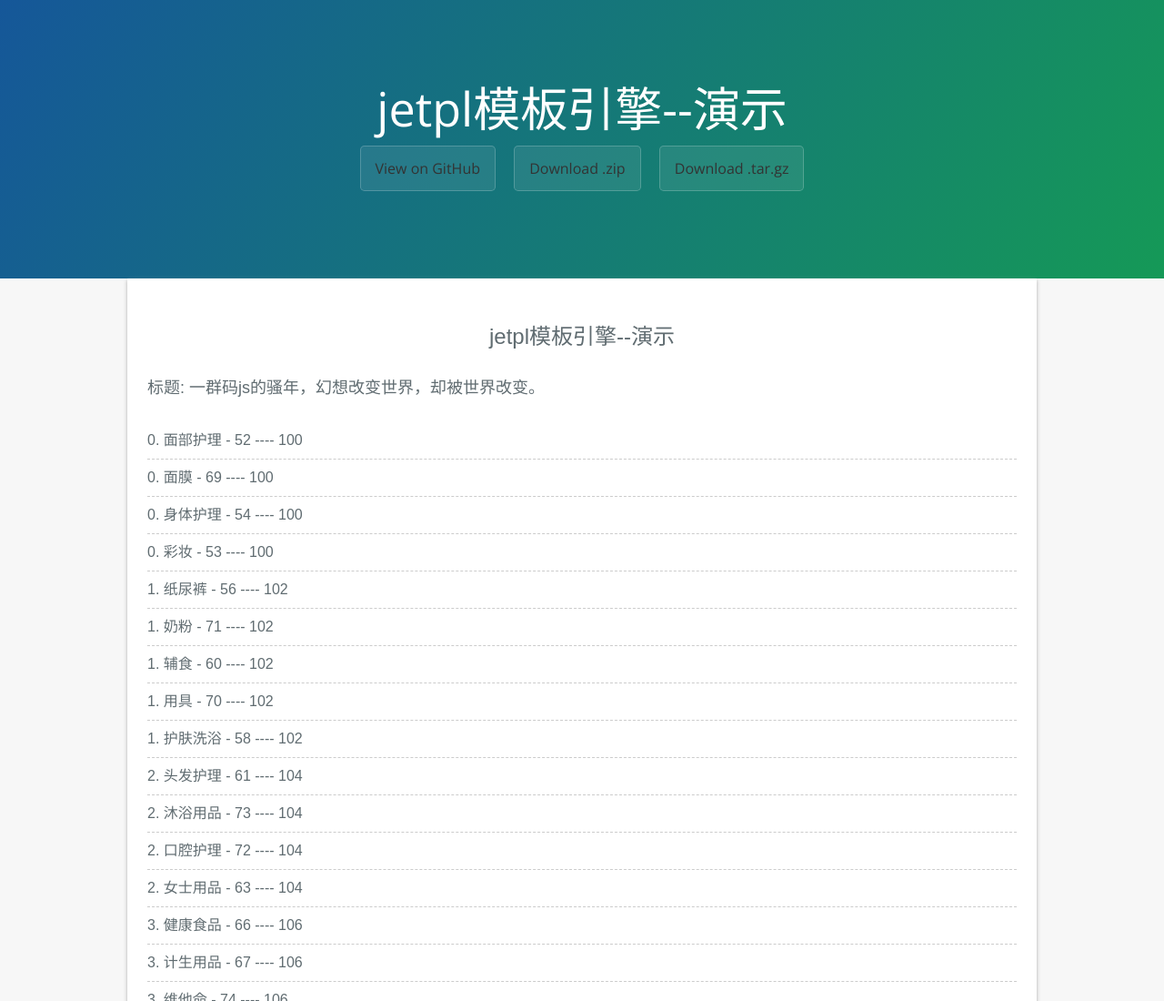
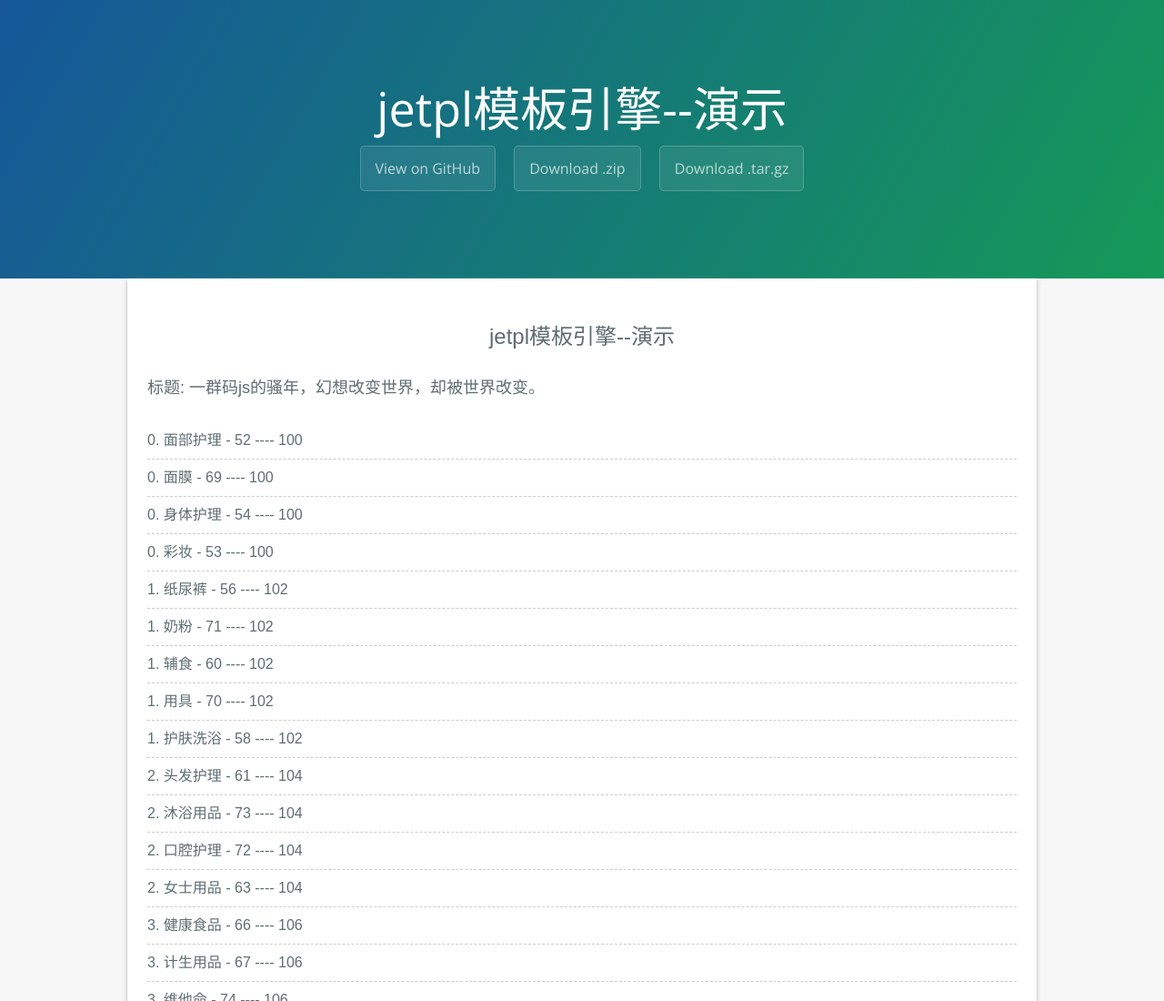
Before and after one commit to singod/jetpl, a plain HTML site: page index.html in a window 1280 px wide. Shown: the top 1100 px of the page at 91% size. Drawn offline with nearby package versions, Linux system fonts and the light colour scheme.

Commit message:
Update test.css

```diff
--- a/stylesheets/test.css
+++ b/stylesheets/test.css
@@ -1,11 +1,6 @@
 h1,h2,h3,h4,h5,h6,button,input,select,textarea{font-size:100%; font-weight:normal; font-style:normal;}
 ul,ol,li,dl{list-style-type:none;}         i,em{font-style:normal}     svg:not(:root){overflow:hidden}
 img{vertical-align:middle;border:0;-ms-interpolation-mode:bicubic;-webkit-tap-highlight-color:rgba(0,0,0,0);}
-a{color:#333;text-decoration: none;outline:none;}
-a:link {color:#333;}
-a:visited {color:#333;}
-a:hover {color:#c00;text-decoration:underline;}
-a:active{blr:expression(this.onFocus=this.blur())}
 .tc{text-align:center;}
 .f0{font-size:0;}  .f12{font-size:12px;}  .f14{font-size:14px;} .f16{font-size:16px;}  .f18{font-size:18px;}  .f20{font-size:20px;}   .f22{font-size:22px;}
 .f24{font-size:24px;}   .f26{font-size:26px;}   .f28{font-size:28px;}   .f30{font-size:30px;}
```
